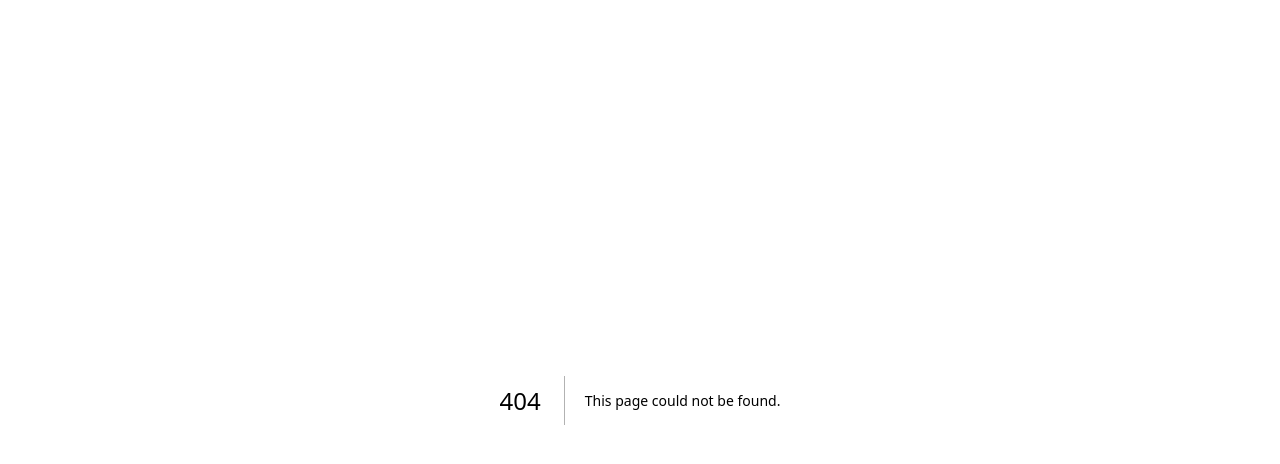
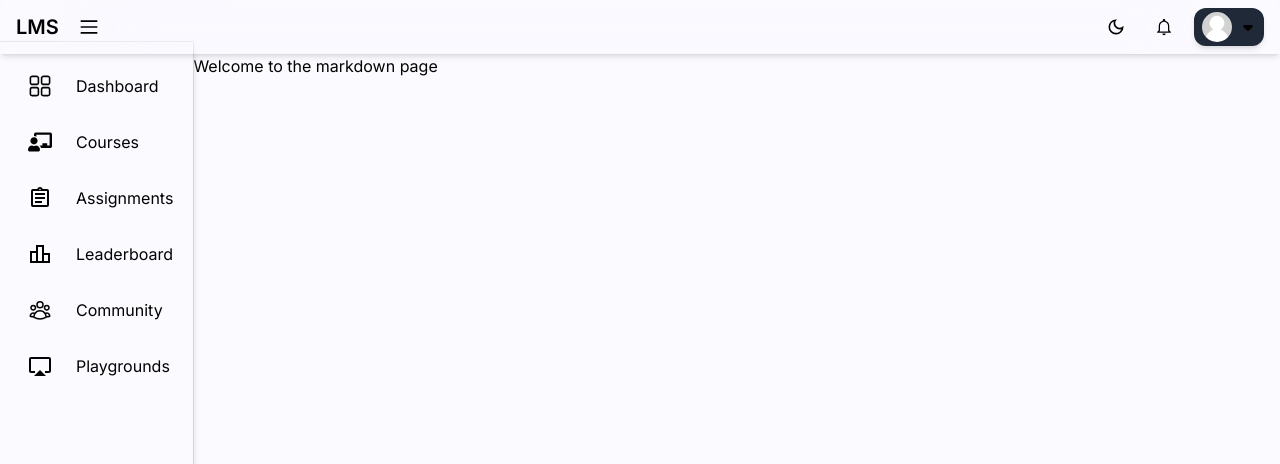
Before and after one commit to arbazahmed07/Tutly, a Next.js app: page /mdx in a window 1280 px wide. Before the commit this address had no page. Shown: the top 464 px of the page. Built offline with nearby package versions, Linux system fonts and the light colour scheme; no server answers.

Commit message:
accordion fix

```diff
--- /dev/null
+++ b/src/app/(dashboard)/mdx/page.tsx
@@ -0,0 +1,13 @@
+import React from 'react';
+
+
+const Page = () => {
+
+    return (
+        <div>
+            Welcome to the markdown page
+        </div>
+    );
+};
+
+export default Page;
--- a/src/components/accordion.tsx
+++ b/src/components/accordion.tsx
@@ -202,6 +202,12 @@ export default function Accordion({doubts ,currentUser,currentCourseId}: any) {
                                 <Image src={qa.user.image} alt="profile" width={30} height={30} className="rounded-full shadow-lg shadow-yellow-400/50  " />
                           </div>
                         }
+                        {qa.user.role === 'INSTRUCTOR' &&
+                          <div className='relative'>
+                                <FaCrown className='text-red-500 hover:text-red-600 drop-shadow-sm shadow-red-500 w-6 h-6 absolute -left-4 -top-4 transform -rotate-45' />
+                                <Image src={qa.user.image} alt="profile" width={30} height={30} className="rounded-full shadow-lg shadow-red-400/50  " />
+                          </div>
+                        }
                         <div className=" flex flex-col justify-start">
                             <div className="flex justify-start items-center space-x-2">
                                 <p className="text-sm    text-secondary-900 ">{qa.user?.name} </p>
```
Also changed, not shown: package.json (+1 -7 lines), src/components/MDXEditor.tsx (added), 1 other file (tests, documents, lock files or other folders).
